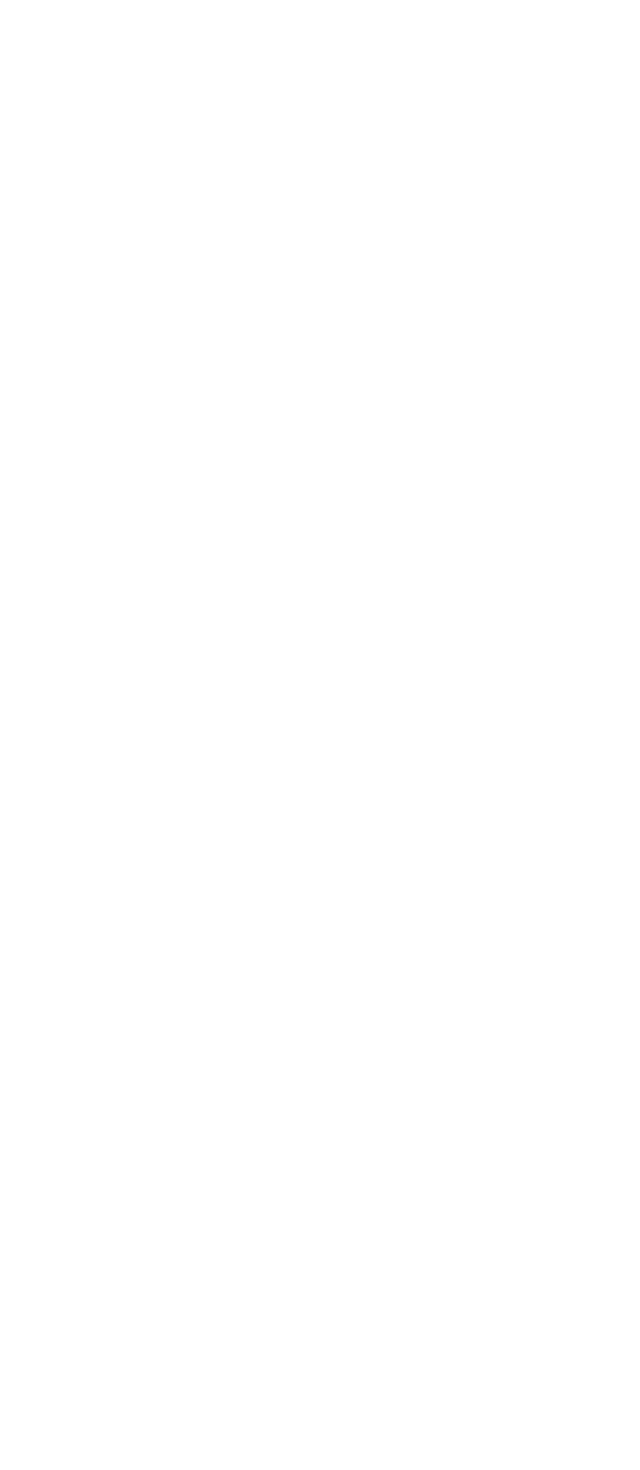
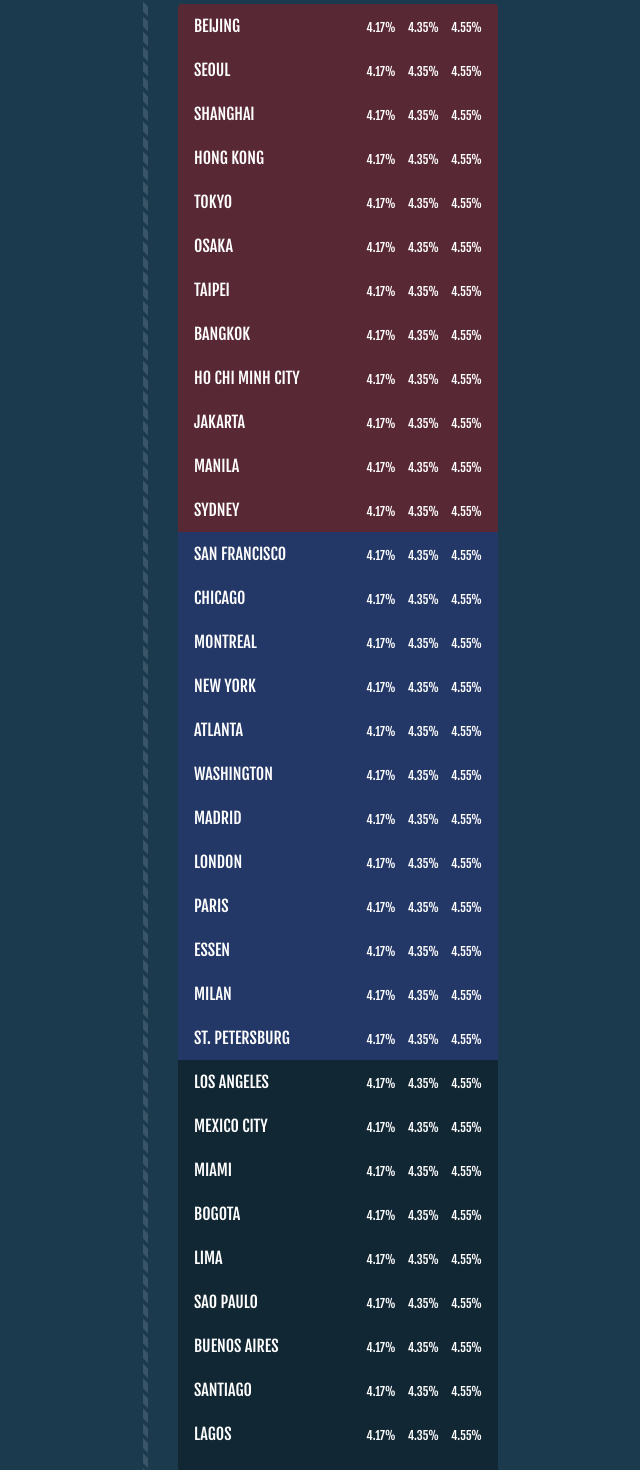
Before and after one commit to paulllama/pandemic-legacy-tracker, a React (Create React App) app: page / in a window 1280 px wide. Shown: the part 74-1544 px from the top of the page, without its empty margins (222-862 px from the left). Before the commit the page ends 800 px from the top, so only its background shows below. Built offline with nearby package versions, Linux system fonts and the light colour scheme.

Commit message:
city styles

```diff
--- a/src/Game/CityCards/City.js
+++ b/src/Game/CityCards/City.js
@@ -1,4 +1,47 @@
 import React from 'react'
+import styled from 'styled-components'
+
+import { CITY_COLOR } from '../config'
+
+const CSS_COLOR = {
+	[CITY_COLOR.RED]: '#d2040455',
+	[CITY_COLOR.BLUE]: '#38359a55',
+	[CITY_COLOR.BLACK]: '#00000055',
+	[CITY_COLOR.YELLOW]: '#d2ba0055',
+}
+
+const Container = styled.div`
+	display: flex;
+	flex-direction: row;
+	justify-content: space-between;
+	background: ${({ color }) => CSS_COLOR[color]};
+	padding: 0.75em 1em;
+	cursor: pointer;
+	color: white;
+
+	&:first-of-type {
+		border-top-left-radius: 0.25em;
+		border-top-right-radius: 0.25em;
+	}
+
+	&:last-of-type {
+		border-bottom-left-radius: 0.25em;
+		border-bottom-right-radius: 0.25em;
+	}
+`
+
+const CityInfo = styled.div`
+	text-transform: uppercase;
+`
+
+const CityStats = styled.div`
+
+`
+
+const Probability = styled.span`
+	margin-left: 1em;
+	font-size: 0.75em;
+`
 
 const City = ({
 	city,
@@ -6,15 +49,17 @@ const City = ({
 	playCityCard,
 }) => {
 	return (
-		<div onClick={playCityCard}>
-			<div>{city.frequency}</div>
-			<div>{city.name}</div>
-			<div>
+		<Container onClick={playCityCard} color={city.color}>
+			<CityInfo>
+				{city.name}
+				<span>{city.frequency > 1 ? `(${city.frequency})` : ''}</span>
+			</CityInfo>
+			<CityStats>
 				{probabilities && probabilities.map((probability, index) => (
-					<span key={index}>{probability}%</span>
+					<Probability key={index}>{probability}%</Probability>
 				))}
-			</div>
-	</div>
+			</CityStats>
+		</Container>
 	)
 }
 
--- a/src/Game/CityCards/index.js
+++ b/src/Game/CityCards/index.js
@@ -1,5 +1,37 @@
 import React from 'react'
+import styled from 'styled-components'
+
 import City from './City'
+
+const Container = styled.div`
+	display: flex;
+	flex-direction: row;
+	margin-top: 1.5em;
+`
+
+const CardGroup = styled.div`
+	width: 20em;
+	padding: 0 1em;
+	display: flex;
+	flex-direction: column;
+`
+
+const DiscardPile = styled(CardGroup)`
+	&:before {
+		content: '';
+		display: block;
+		height: calc(100% + 0.5em);
+		width: 0;
+		border-right: 0.35em dashed #FFFFFF22;
+		position: absolute;
+		transform: skew(0, 45deg);
+		right: -1.1em;
+		top: 0;
+	}
+
+	position: relative;
+	margin-right: 2em;
+`
 
 const CityCards = ({
 	deck,
@@ -8,30 +40,28 @@ const CityCards = ({
 	playCityCard,
 }) => {
 	return (
-		<div>
-			{/* Discard Pile */}
-			<div>
+		<Container>
+			<DiscardPile key="Discard Pile">
 				{Object.values(discardPile).map(city => <City city={city} />)}
-			</div>
+			</DiscardPile>
 
 			{/* Deck Sections */}
-			<div>
+			<div key="Deck Sections">
 				{/* TODO: ADD INPUT SEARCH */}
-				<div>
 				{deck.map((deckSection, sectionIndex) => (
-						<div>
-							{deckSection.map(city => (
+					<CardGroup key={sectionIndex}>
+						{deckSection.map((city, index) => (
 							<City
+								key={index}
 								city={city}
 								probabilities={getProbabilities(sectionIndex, city.frequency)}
-									playCityCard={playCityCard}
+								playCityCard={playCityCard.bind(null, city)}
 							/>
 						))}
-						</div>
+					</CardGroup>
 				))}
 			</div>
-			</div>
-		</div>
+		</Container>
 	)
 }
 
--- a/src/Game/config.js
+++ b/src/Game/config.js
@@ -1,3 +1,81 @@
 export const INFECTION_AMOUNTS = [2, 2, 2, 3, 3, 4, 4]
 export const MAX_DECIMAL_PLACES = 2
 export const NUM_PREDICTIONS = 3
+
+export const CITY_COLOR = {
+	RED: 'red',
+	BLUE: 'blue',
+	BLACK: 'black',
+	YELLOW: 'yellow',
+}
+
+export const CITY_NAMES_BY_COLOR = {
+	[CITY_COLOR.RED]: [
+		'Beijing',
+		'Seoul',
+		'Shanghai',
+		'Hong Kong',
+		'Tokyo',
+		'Osaka',
+		'Taipei',
+		'Bangkok',
+		'Ho Chi Minh City',
+		'Jakarta',
+		'Manila',
+		'Sydney',
+	],
+	[CITY_COLOR.BLUE]: [
+		'San Francisco',
+		'Chicago',
+		'Montreal',
+		'New York',
+		'Atlanta',
+		'Washington',
+		'Madrid',
+		'London',
+		'Paris',
+		'Essen',
+		'Milan',
+		'St. Petersburg',
+	],
+	[CITY_COLOR.BLACK]: [
+		'Los Angeles',
+		'Mexico City',
+		'Miami',
+		'Bogota',
+		'Lima',
+		'Sao Paulo',
+		'Buenos Aires',
+		'Santiago',
+		'Lagos',
+		'Kinshasa',
+		'Khartoum',
+		'Johannesburg',
+	],
+	[CITY_COLOR.YELLOW]: [
+		'Algiers',
+		'Cairo',
+		'Baghdad',
+		'Istanbul',
+		'Moscow',
+		'Tehran',
+		'Delhi',
+		'Kolkata',
+		'Chennai',
+		'Mumbai',
+		'Karachi',
+		'Riyadh',
+	],
+}
+
+export const SEASON_1_CITIES = Object.entries(CITY_NAMES_BY_COLOR)
+	.map(
+		([color, cities]) => cities.map(
+			name => ({
+				name,
+				color,
+				frequency: 1,
+			})
+		)
+	)
+	.reduce((cities, citiesForColor) => [...cities, ...citiesForColor], [])
--- a/src/Game/index.js
+++ b/src/Game/index.js
@@ -4,7 +4,12 @@ import styled from 'styled-components'
 import Nav from './Nav'
 import CityCards from './CityCards'
 import EpidemicModal from './EpidemicModal'
-import { INFECTION_AMOUNTS, NUM_PREDICTIONS, MAX_DECIMAL_PLACES } from './config'
+import {
+	INFECTION_AMOUNTS,
+	NUM_PREDICTIONS,
+	MAX_DECIMAL_PLACES,
+	SEASON_1_CITIES,
+} from './config'
 
 const Container = styled.div`
 	background: #1B3A4E;
@@ -16,7 +21,7 @@ const Container = styled.div`
 
 const Game = () => {
 	const [probabilityCache, setProbabilityCache] = React.useState({})
-	const [deck, setDeck] = React.useState([])
+	const [deck, setDeck] = React.useState([SEASON_1_CITIES])
 	const [discardPile, setDiscardPile] = React.useState({})
 	const [infectionLevel, setInfectionLevel] = React.useState(0)
 	const [isShowingEpidemicModal, setIsShowingEpidemicModal] = React.useState(false)
@@ -100,7 +105,7 @@ const Game = () => {
 	}
 
 	const getSizeOfSection = deckSectionIndex => {
-		let section = this.deck[deckSectionIndex];
+		let section = deck[deckSectionIndex];
 		let numCards = 0;
 
 		for (let cityIndex = 0; cityIndex < section.length; cityIndex++) {
@@ -184,9 +189,20 @@ const Game = () => {
 		return probabilityCache[probabilityCacheHash];
 	}
 
+	const resetGame = () => {
+		setDeck([SEASON_1_CITIES])
+		setDiscardPile([])
+		setInfectionLevel(0)
+		setProbabilityCache({})
+	}
+
 	return (
 		<Container>
-			<Nav infectionLevel={infectionLevel} openEpidemicModal={openEpidemicModal} />
+			<Nav
+				infectionLevel={infectionLevel}
+				openEpidemicModal={openEpidemicModal}
+				resetGame={resetGame}
+			/>
 			<CityCards
 				deck={deck}
 				discardPile={discardPile}
```
Lines whose indentation alone changed are shown as unchanged.
